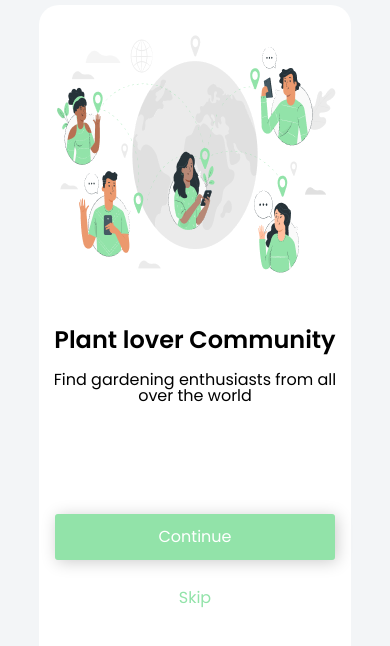
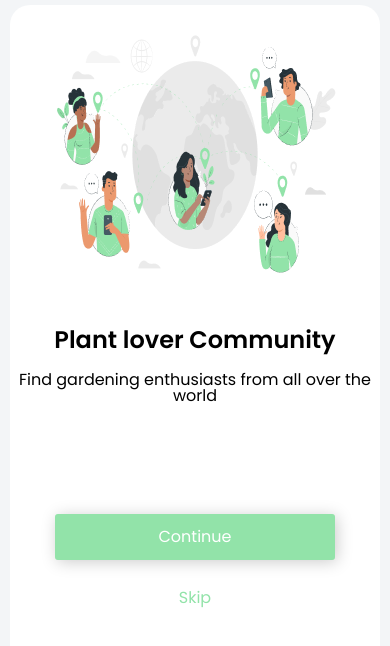
Before and after one commit to ygorgama/projeto-site-responsivo, a plain HTML site: page index.html in a window 390 px wide. Drawn offline with Linux system fonts and the light colour scheme.

Commit message:
Consertando a responsividade do site

```diff
--- a/css/style.css
+++ b/css/style.css
@@ -49,3 +49,9 @@ a {
 .skip {
   color: #92e3a9;
 }
+
+@media screen and (max-width: 480px) {
+  .container {
+    width: 95vw;
+  }
+}
```
